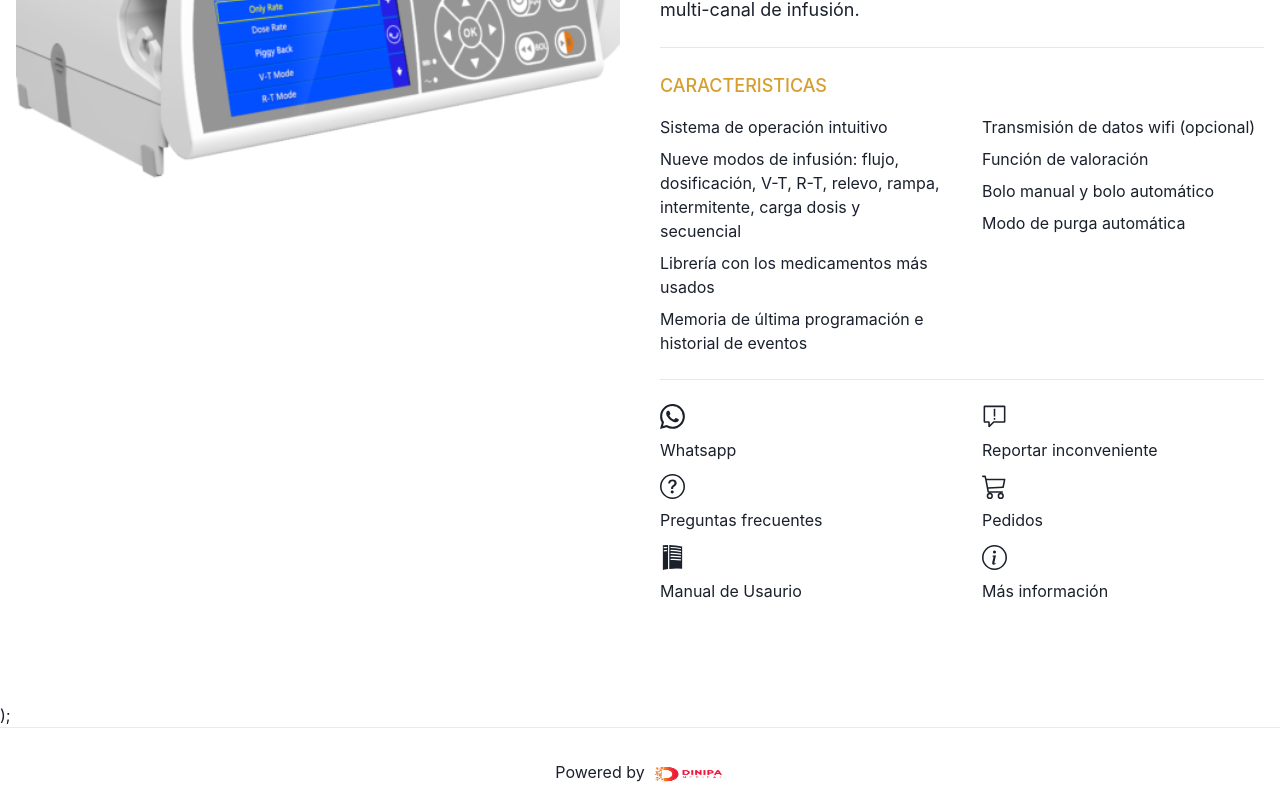
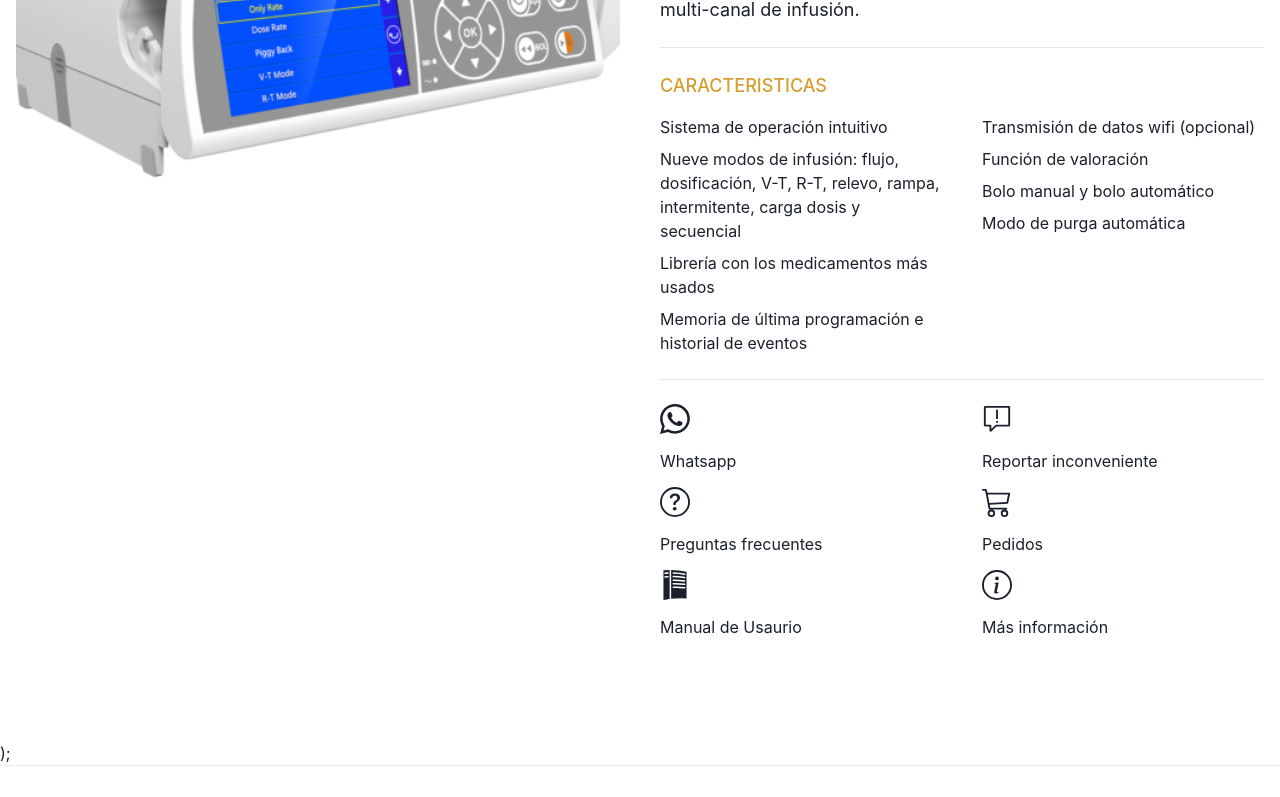
Before and after one commit to juliobarbagallo/dinipa, a Next.js app: page /equipo/equipo1 in a window 1280 px wide. Shown: the part 391-1188 px from the top of the page. Built offline with nearby package versions, Linux system fonts and the light colour scheme.

Commit message:
Changes img source

```diff
--- a/assets/data.js
+++ b/assets/data.js
@@ -12,97 +12,97 @@ export const equipos = [
     nombre: "Bomba de infusión volumétrica I7",
     descripcion:
       "La bomba de infusión volumétrica I7 posee un sistema de operación intuitivo, función de valoración, seguridad de nueve alarmas, detección de burbujas y modo de purga automática. Cuenta con una apariencia moderna con sistema táctil inteligente, nueve modos de infusión, memoria de última programación e historial de eventos y librería con los medicamentos más usados.",
-    imagen: "./Bombas-de-infusion-volumetrica-I7-500x500.jpg",
+    imagen: "/Bombas-de-infusion-volumetrica-I7-500x500.jpg",
   },
   {
     id: "equipo3",
     nombre: "Bomba de infusión volumétrica I7",
     descripcion:
       "La bomba de infusión volumétrica I7 posee un sistema de operación intuitivo, función de valoración, seguridad de nueve alarmas, detección de burbujas y modo de purga automática. Cuenta con una apariencia moderna con sistema táctil inteligente, nueve modos de infusión, memoria de última programación e historial de eventos y librería con los medicamentos más usados.",
-    imagen: "./Bombas-de-infusion-volumetrica-I7-500x500.jpg",
+    imagen: "/Bombas-de-infusion-volumetrica-I7-500x500.jpg",
   },
   {
     id: "equipo4",
     nombre: "Bomba de infusión volumétrica I7",
     descripcion:
       "La bomba de infusión volumétrica I7 posee un sistema de operación intuitivo, función de valoración, seguridad de nueve alarmas, detección de burbujas y modo de purga automática. Cuenta con una apariencia moderna con sistema táctil inteligente, nueve modos de infusión, memoria de última programación e historial de eventos y librería con los medicamentos más usados.",
-    imagen: "./Bombas-de-infusion-volumetrica-I7-500x500.jpg",
+    imagen: "/Bombas-de-infusion-volumetrica-I7-500x500.jpg",
   },
   {
     id: "equipo5",
     nombre: "Bomba de infusión volumétrica I7",
     descripcion:
       "La bomba de infusión volumétrica I7 posee un sistema de operación intuitivo, función de valoración, seguridad de nueve alarmas, detección de burbujas y modo de purga automática. Cuenta con una apariencia moderna con sistema táctil inteligente, nueve modos de infusión, memoria de última programación e historial de eventos y librería con los medicamentos más usados.",
-    imagen: "./Bombas-de-infusion-volumetrica-I7-500x500.jpg",
+    imagen: "/Bombas-de-infusion-volumetrica-I7-500x500.jpg",
   },
   {
     id: "equipo6",
     nombre: "Bomba de infusión volumétrica I7",
     descripcion:
       "La bomba de infusión volumétrica I7 posee un sistema de operación intuitivo, función de valoración, seguridad de nueve alarmas, detección de burbujas y modo de purga automática. Cuenta con una apariencia moderna con sistema táctil inteligente, nueve modos de infusión, memoria de última programación e historial de eventos y librería con los medicamentos más usados.",
-    imagen: "./Bombas-de-infusion-volumetrica-I7-500x500.jpg",
+    imagen: "/Bombas-de-infusion-volumetrica-I7-500x500.jpg",
   },
   {
     id: "equipo7",
     nombre: "Bomba de infusión volumétrica I7",
     descripcion:
       "La bomba de infusión volumétrica I7 posee un sistema de operación intuitivo, función de valoración, seguridad de nueve alarmas, detección de burbujas y modo de purga automática. Cuenta con una apariencia moderna con sistema táctil inteligente, nueve modos de infusión, memoria de última programación e historial de eventos y librería con los medicamentos más usados.",
-    imagen: "./Bombas-de-infusion-volumetrica-I7-500x500.jpg",
+    imagen: "/Bombas-de-infusion-volumetrica-I7-500x500.jpg",
   },
   {
     id: "equipo8",
     nombre: "Bomba de infusión volumétrica I7",
     descripcion:
       "La bomba de infusión volumétrica I7 posee un sistema de operación intuitivo, función de valoración, seguridad de nueve alarmas, detección de burbujas y modo de purga automática. Cuenta con una apariencia moderna con sistema táctil inteligente, nueve modos de infusión, memoria de última programación e historial de eventos y librería con los medicamentos más usados.",
-    imagen: "./Bombas-de-infusion-volumetrica-I7-500x500.jpg",
+    imagen: "/Bombas-de-infusion-volumetrica-I7-500x500.jpg",
   },
   {
     id: "equipo9",
     nombre: "Bomba de infusión volumétrica I7",
     descripcion:
       "La bomba de infusión volumétrica I7 posee un sistema de operación intuitivo, función de valoración, seguridad de nueve alarmas, detección de burbujas y modo de purga automática. Cuenta con una apariencia moderna con sistema táctil inteligente, nueve modos de infusión, memoria de última programación e historial de eventos y librería con los medicamentos más usados.",
-    imagen: "./Bombas-de-infusion-volumetrica-I7-500x500.jpg",
+    imagen: "/Bombas-de-infusion-volumetrica-I7-500x500.jpg",
   },
   {
     id: "equipo10",
     nombre: "Bomba de infusión volumétrica I7",
     descripcion:
       "La bomba de infusión volumétrica I7 posee un sistema de operación intuitivo, función de valoración, seguridad de nueve alarmas, detección de burbujas y modo de purga automática. Cuenta con una apariencia moderna con sistema táctil inteligente, nueve modos de infusión, memoria de última programación e historial de eventos y librería con los medicamentos más usados.",
-    imagen: "./Bombas-de-infusion-volumetrica-I7-500x500.jpg",
+    imagen: "/Bombas-de-infusion-volumetrica-I7-500x500.jpg",
   },
   {
     id: "equipo11",
     nombre: "Bomba de infusión volumétrica I7",
     descripcion:
       "La bomba de infusión volumétrica I7 posee un sistema de operación intuitivo, función de valoración, seguridad de nueve alarmas, detección de burbujas y modo de purga automática. Cuenta con una apariencia moderna con sistema táctil inteligente, nueve modos de infusión, memoria de última programación e historial de eventos y librería con los medicamentos más usados.",
-    imagen: "./Bombas-de-infusion-volumetrica-I7-500x500.jpg",
+    imagen: "/Bombas-de-infusion-volumetrica-I7-500x500.jpg",
   },
   {
     id: "equipo12",
     nombre: "Bomba de infusión volumétrica I7",
     descripcion:
       "La bomba de infusión volumétrica I7 posee un sistema de operación intuitivo, función de valoración, seguridad de nueve alarmas, detección de burbujas y modo de purga automática. Cuenta con una apariencia moderna con sistema táctil inteligente, nueve modos de infusión, memoria de última programación e historial de eventos y librería con los medicamentos más usados.",
-    imagen: "./Bombas-de-infusion-volumetrica-I7-500x500.jpg",
+    imagen: "/Bombas-de-infusion-volumetrica-I7-500x500.jpg",
   },
   {
     id: "equipo13",
     nombre: "Bomba de infusión volumétrica I7",
     descripcion:
       "La bomba de infusión volumétrica I7 posee un sistema de operación intuitivo, función de valoración, seguridad de nueve alarmas, detección de burbujas y modo de purga automática. Cuenta con una apariencia moderna con sistema táctil inteligente, nueve modos de infusión, memoria de última programación e historial de eventos y librería con los medicamentos más usados.",
-    imagen: "./Bombas-de-infusion-volumetrica-I7-500x500.jpg",
+    imagen: "/Bombas-de-infusion-volumetrica-I7-500x500.jpg",
   },
   {
     id: "equipo14",
     nombre: "Bomba de infusión volumétrica I7",
     descripcion:
       "La bomba de infusión volumétrica I7 posee un sistema de operación intuitivo, función de valoración, seguridad de nueve alarmas, detección de burbujas y modo de purga automática. Cuenta con una apariencia moderna con sistema táctil inteligente, nueve modos de infusión, memoria de última programación e historial de eventos y librería con los medicamentos más usados.",
-    imagen: "./Bombas-de-infusion-volumetrica-I7-500x500.jpg",
+    imagen: "/Bombas-de-infusion-volumetrica-I7-500x500.jpg",
   },
   {
     id: "equipo15",
     nombre: "Bomba de infusión volumétrica I7",
     descripcion:
       "La bomba de infusión volumétrica I7 posee un sistema de operación intuitivo, función de valoración, seguridad de nueve alarmas, detección de burbujas y modo de purga automática. Cuenta con una apariencia moderna con sistema táctil inteligente, nueve modos de infusión, memoria de última programación e historial de eventos y librería con los medicamentos más usados.",
-    imagen: "./Bombas-de-infusion-volumetrica-I7-500x500.jpg",
+    imagen: "/Bombas-de-infusion-volumetrica-I7-500x500.jpg",
   },
 ];
--- a/pages/equipo/[id].js
+++ b/pages/equipo/[id].js
@@ -161,19 +161,19 @@ export default function Equipo({ equipo }) {
                   <SimpleGrid columns={{ base: 1, md: 2 }} spacing={10}>
                     <List spacing={2}>
                       <ListItem>
-                        <Text as={"span"} fontWeight={"bold"} fontSize={"25"}>
+                        <Text as={"span"} fontWeight={"bold"} fontSize={"30"}>
                           <BsWhatsapp />
                         </Text>{" "}
                         Whatsapp
                       </ListItem>
                       <ListItem>
-                        <Text as={"span"} fontWeight={"bold"} fontSize={"25"}>
+                        <Text as={"span"} fontWeight={"bold"} fontSize={"30"}>
                           <BsQuestionCircle />
                         </Text>{" "}
                         Preguntas frecuentes
                       </ListItem>
                       <ListItem>
-                        <Text as={"span"} fontWeight={"bold"} fontSize={"25"}>
+                        <Text as={"span"} fontWeight={"bold"} fontSize={"30"}>
                           <SiReadthedocs />
                         </Text>{" "}
                         Manual de Usaurio
@@ -181,19 +181,19 @@ export default function Equipo({ equipo }) {
                     </List>
                     <List spacing={2}>
                       <ListItem>
-                        <Text as={"span"} fontWeight={"bold"} fontSize={"25"}>
+                        <Text as={"span"} fontWeight={"bold"} fontSize={"30"}>
                           <VscReport />
                         </Text>{" "}
                         Reportar inconveniente
                       </ListItem>
                       <ListItem>
-                        <Text as={"span"} fontWeight={"bold"} fontSize={"25"}>
+                        <Text as={"span"} fontWeight={"bold"} fontSize={"30"}>
                           <BsCart3 />
                         </Text>{" "}
                         Pedidos
                       </ListItem>
                       <ListItem>
-                        <Text as={"span"} fontWeight={"bold"} fontSize={"25"}>
+                        <Text as={"span"} fontWeight={"bold"} fontSize={"30"}>
                           <BsInfoCircle />
                         </Text>{" "}
                         Más información
```
